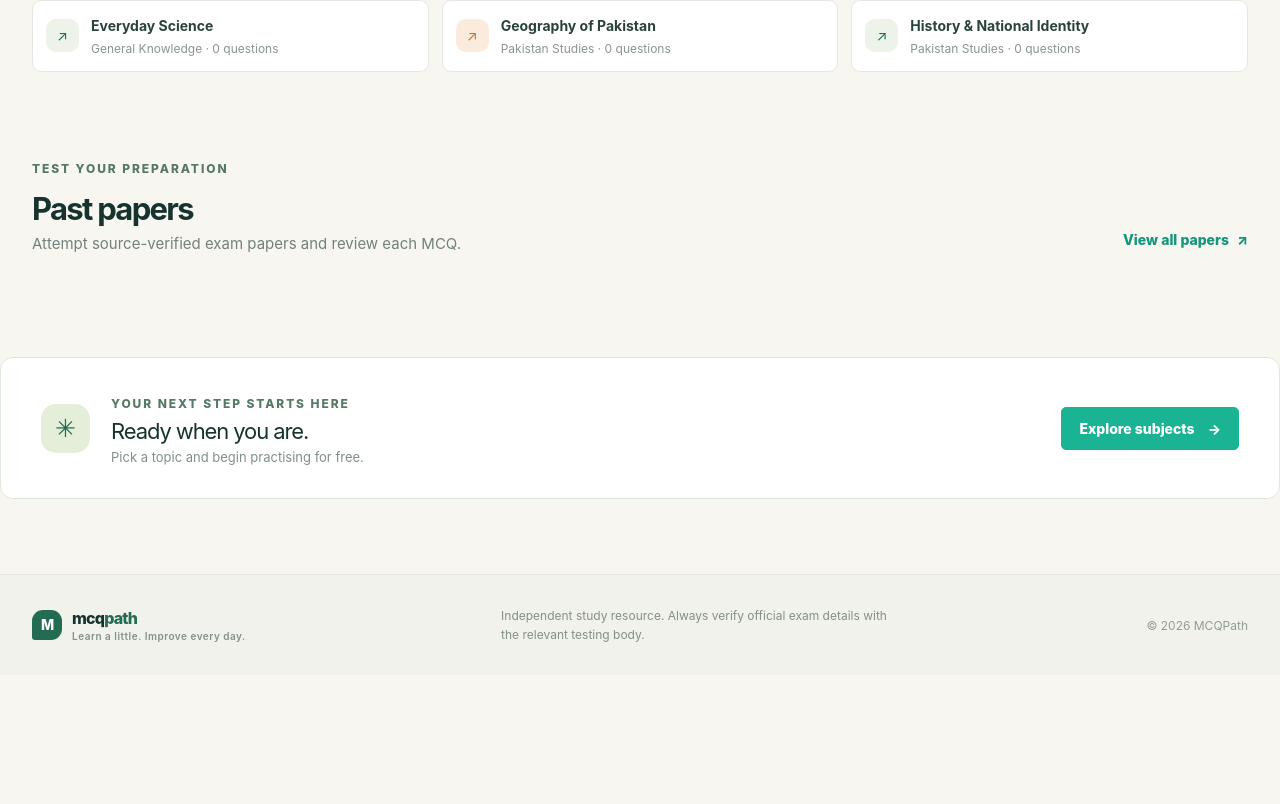
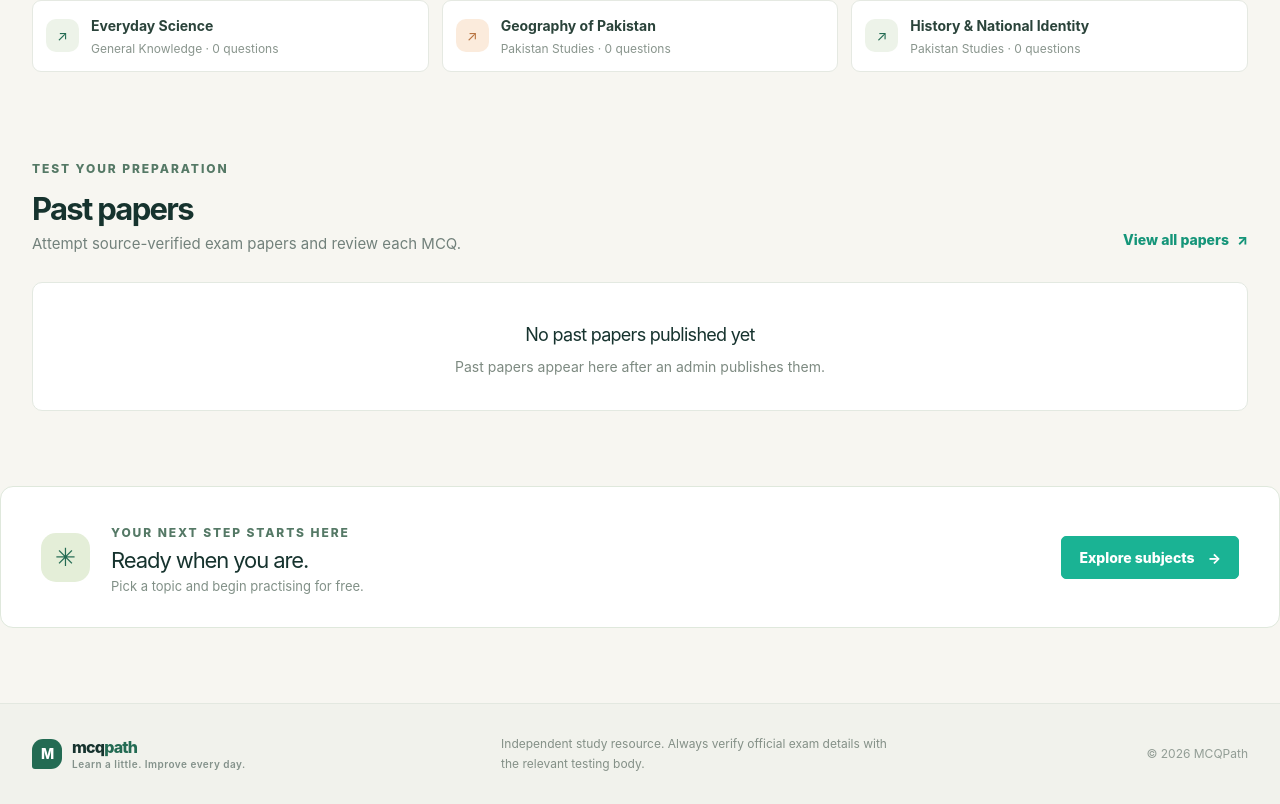
Before and after one commit to Touseef1/mcqs-website-advanced, a Next.js app: page / in a window 1280 px wide. Shown: the part 1814-2618 px from the top of the page. Before the commit the page ends 2489 px from the top, so only its background shows below. Built offline with nearby package versions, Linux system fonts and the light colour scheme; no server answers; a web font is replaced by a local one.

Commit message:
Show empty state when no papers are published

```diff
--- a/app/page.tsx
+++ b/app/page.tsx
@@ -84,7 +84,7 @@ export default async function Home() {
 
         <section className="section paper-section">
           <div className="section-heading"><div><span className="eyebrow">TEST YOUR PREPARATION</span><h2>Past papers</h2><p>Attempt source-verified exam papers and review each MCQ.</p></div><Link className="text-link" href="/past-papers">View all papers <span aria-hidden>↗</span></Link></div>
-          <div className="paper-grid">{papers.map((paper) => <Link className="paper-card" href={`/past-papers/${paper.slug}`} key={paper.slug}><span className="paper-card-type">{paper.exam} <span>· {paper.year}</span></span><strong>{paper.title}</strong><span className="paper-exam">{paper.type}</span><span className="paper-card-footer">{paper.publishedQuestionCount} MCQs <b>Open paper <span aria-hidden>→</span></b></span></Link>)}</div>
+          {papers.length ? <div className="paper-grid">{papers.map((paper) => <Link className="paper-card" href={`/past-papers/${paper.slug}`} key={paper.slug}><span className="paper-card-type">{paper.exam} <span>· {paper.year}</span></span><strong>{paper.title}</strong><span className="paper-exam">{paper.type}</span><span className="paper-card-footer">{paper.publishedQuestionCount} MCQs <b>Open paper <span aria-hidden>→</span></b></span></Link>)}</div> : <div className="empty-state"><h2>No past papers published yet</h2><p>Past papers appear here after an admin publishes them.</p></div>}
         </section>
 
         <section className="closing-cta"><span className="closing-star">✳</span><div><span className="eyebrow">YOUR NEXT STEP STARTS HERE</span><h2>Ready when you are.</h2><p>Pick a topic and begin practising for free.</p></div><Link className="button button-primary" href="/subjects">Explore subjects <span aria-hidden>→</span></Link></section>
```
